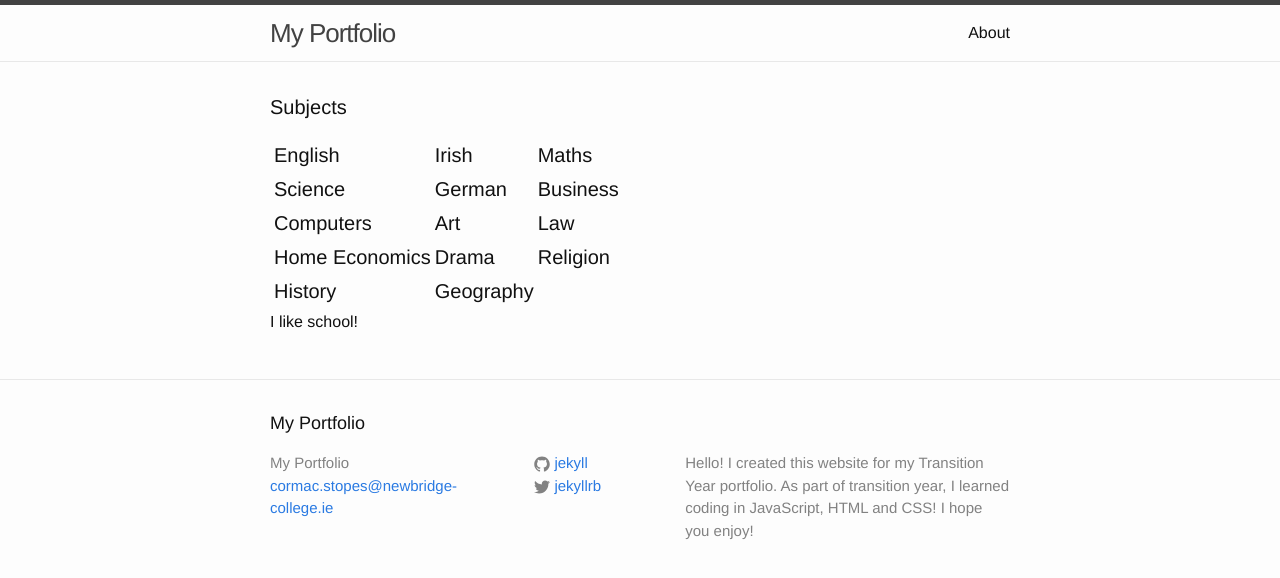
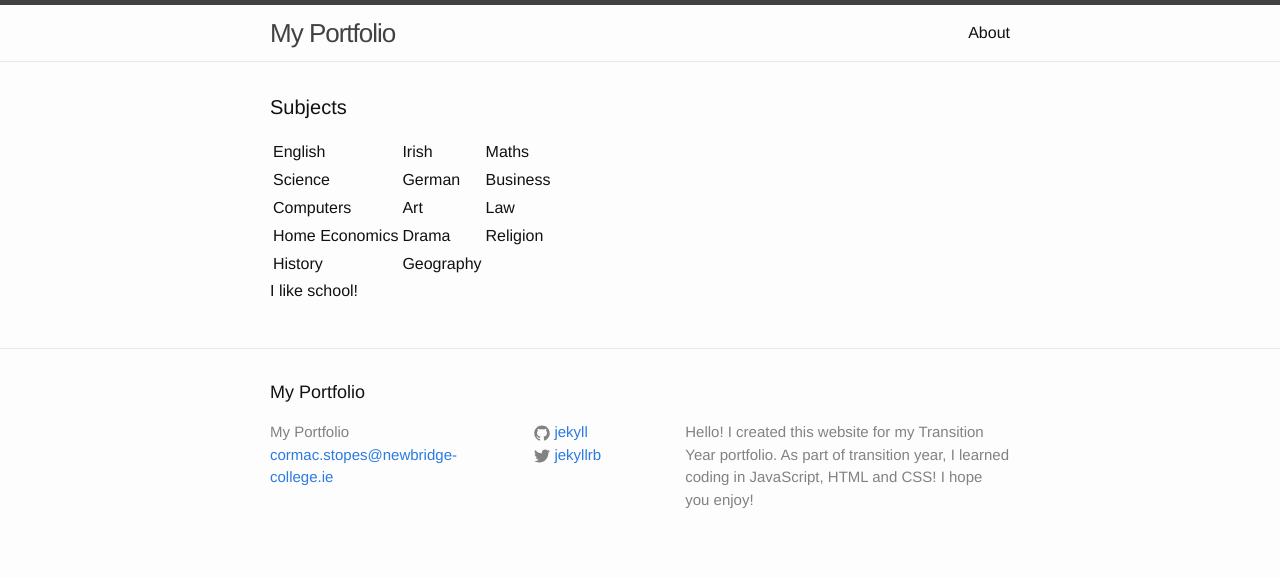
Before and after one commit to cstopes/cstopes.github.io, a Jekyll site: the page built from index.html, in a window 1280 px wide. Shown: the top 578 px of the page. Built offline with Jekyll 4.4.1, drawn with Linux system fonts in a browser that asks for light colours.

Commit message:
Update _layout.scss

```diff
--- a/_sass/_layout.scss
+++ b/_sass/_layout.scss
@@ -242,7 +242,4 @@
 }
 .subjects-table {
     border: 2px;
-    border-color: #6edef4;
-    font-size: 20px;
-    margin: 1px;
 }
```
